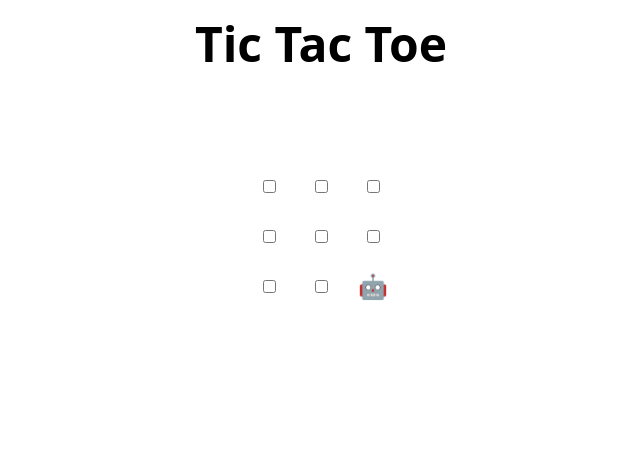
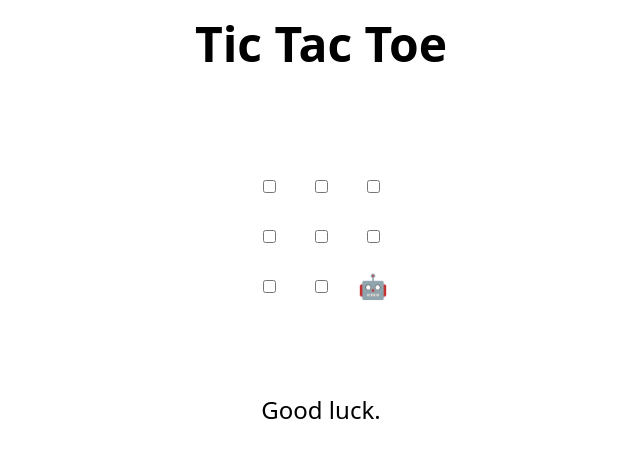
Before and after one commit to sarajcev/skills-review-pull-requests, a plain HTML site: page index.html in a window 1280 px wide. Shown: the whole page, without its empty margins (319-959 px from the left). Drawn offline with Linux system fonts and the light colour scheme.

Commit message:
Update index.html

```diff
--- a/index.html
+++ b/index.html
@@ -48,7 +48,7 @@
 </table>
 
 <h2 hidden>Game over, refresh to play again 🧑‍💻 🤖!</h2>
-
+Good luck.
 <script>
   // Initialization
   const boxes = Array.from(document.querySelectorAll("td"));
```
